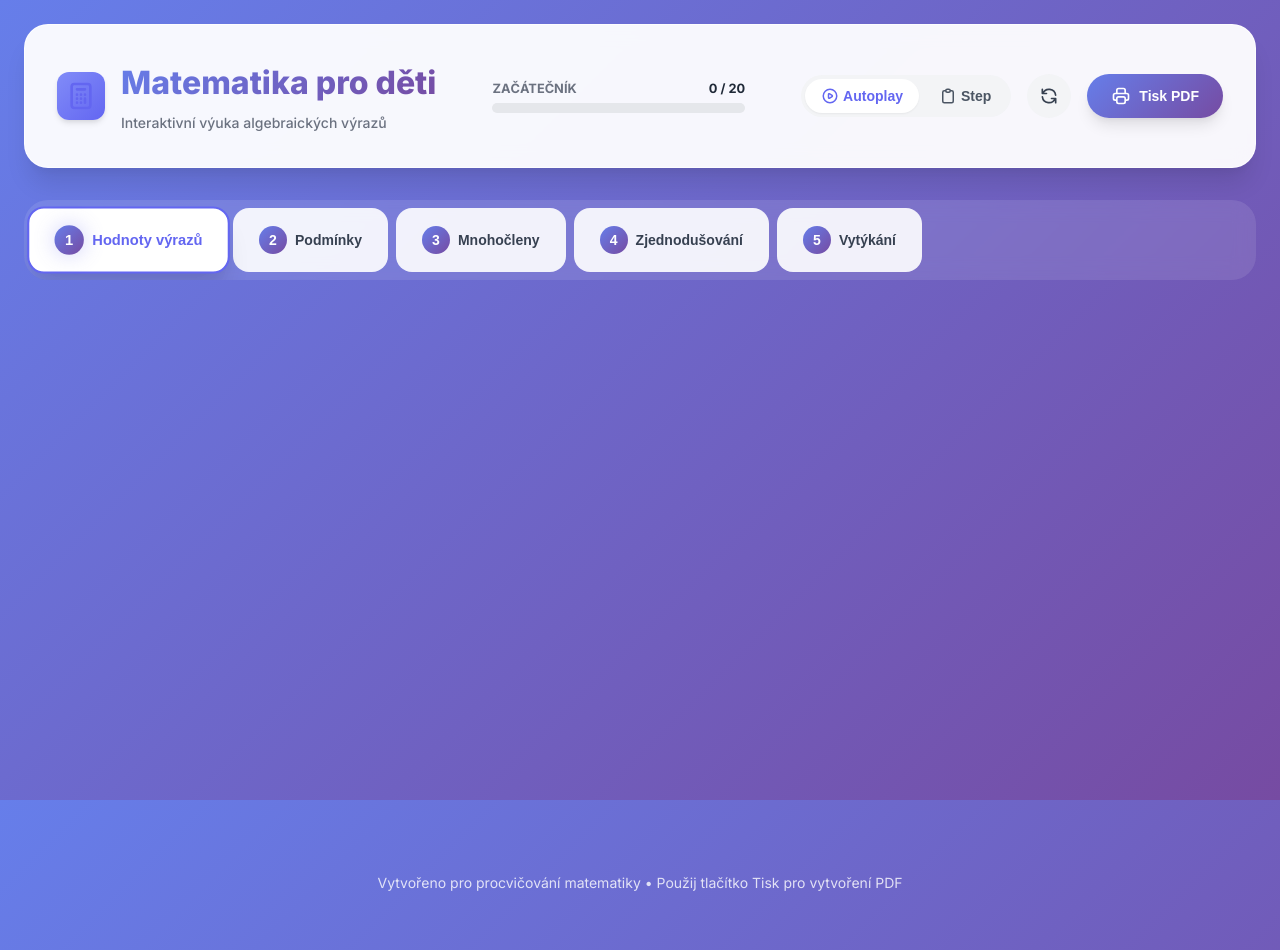
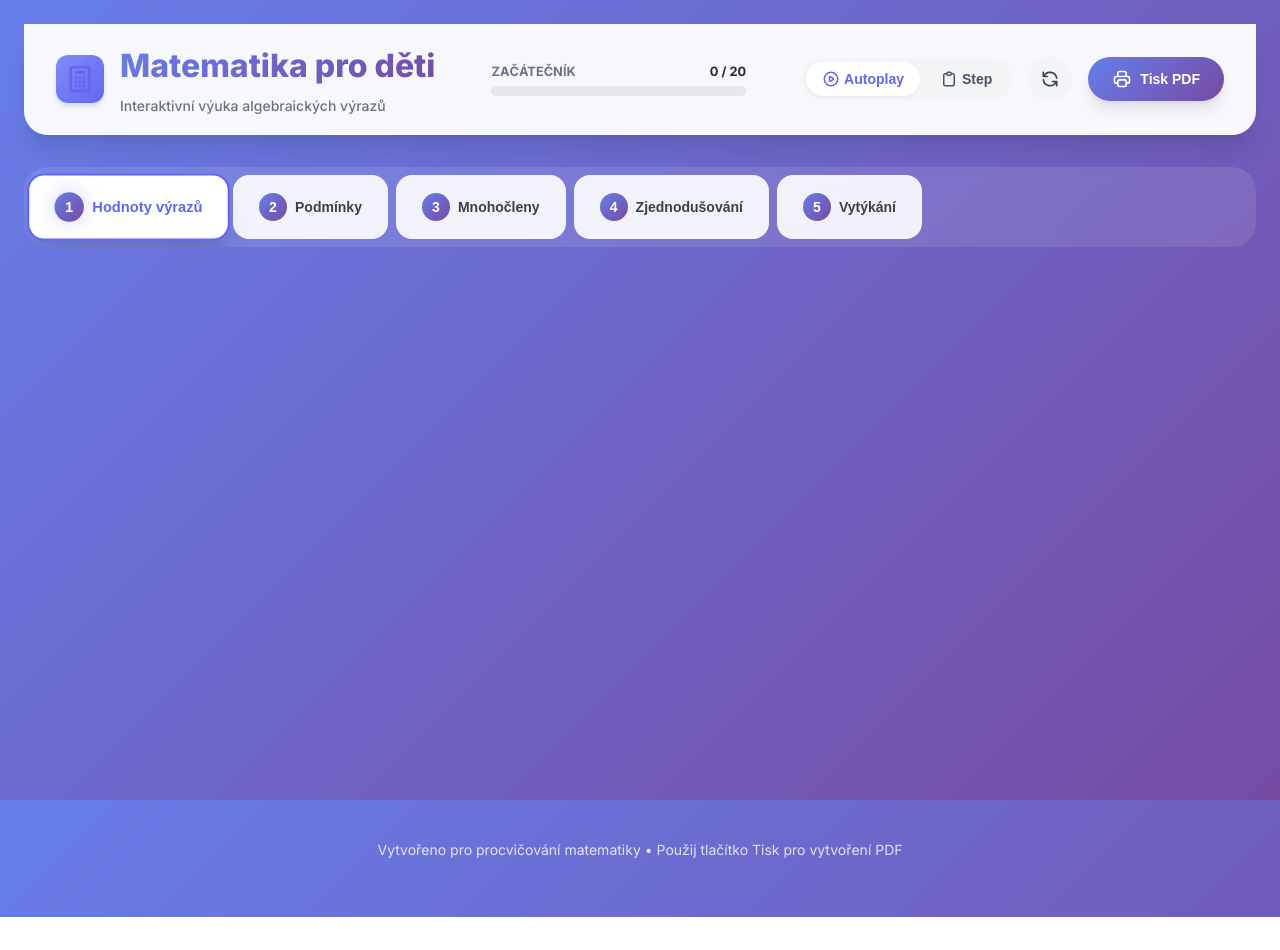
Before and after one commit to krtekx/math4kids, a website built with Vite: page index.html in a window 1280 px wide. After the commit the page ends 917 px from the top, so only its background shows below. Built offline with nearby package versions, Linux system fonts and the light colour scheme.

Commit message:
Fix sticky header and progress bar visibility

```diff
--- a/style.css
+++ b/style.css
@@ -80,11 +80,17 @@ body {
 .app-header {
     background: rgba(255, 255, 255, 0.95);
     backdrop-filter: blur(10px);
-    border-radius: var(--radius-2xl);
-    padding: var(--spacing-xl);
+    border-radius: 0 0 var(--radius-2xl) var(--radius-2xl);
+    /* Rounded only at bottom */
+    padding: var(--spacing-md) var(--spacing-xl);
+    /* Smaller vertical padding */
     margin-bottom: var(--spacing-xl);
     box-shadow: var(--shadow-xl);
-    border: 1px solid rgba(255, 255, 255, 0.8);
+    border-bottom: 1px solid rgba(255, 255, 255, 0.8);
+    position: sticky;
+    top: 0;
+    z-index: 100;
+    width: 100%;
 }
 
 .header-content {
```
